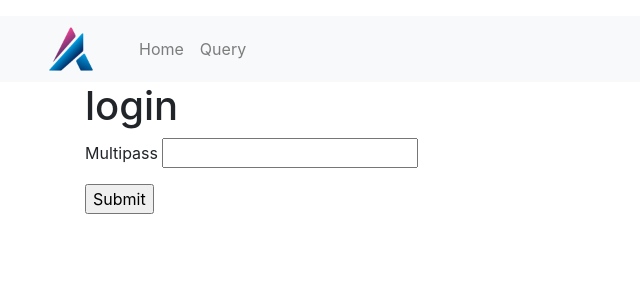
After one commit to juniozguedes/customers_dashboard, a Flask app: page /afbase/login in a window 1280 px wide. The commit adds this page. Shown: the top 300 px of the page, without its empty margins (0-640 px from the left). Run offline with Flask 2, Linux system fonts and the light colour scheme; some libraries are stand-ins or nearby versions.

Commit message:
Adicionado logica de login, tratamento de views para opec e admin ainda precisa ser feito, utilizado curso da prettyprinted como fonte

```diff
--- a/app.py
+++ b/app.py
@@ -1,15 +1,35 @@
 # -*- coding: utf-8 -*-
 import itertools
-from flask import Flask, request, redirect, url_for, render_template
+from flask import Flask, request, redirect, url_for, render_template, session
 from flask_sqlalchemy import SQLAlchemy
 from flask_modus import Modus
 from datetime import datetime
+from flask_login import LoginManager, UserMixin, login_user, login_required, logout_user, current_user
+from urlparse import urlparse, urljoin
 from sqlalchemy.dialects.postgresql import ARRAY
 
 app = Flask(__name__)
+
 app.config['SQLALCHEMY_DATABASE_URI'] = "postgres:///anunciantes"
+app.config['SECRET_KEY'] = 'thisissecret'
+app.config['USE_SESSION_FOR_NEXT'] = True
+
 modus = Modus(app)
 db = SQLAlchemy(app)
+login_manager = LoginManager()
+login_manager.init_app(app)
+login_manager.login_view = 'login'
+login_manager.login_message = 'You really need to login!'
+
+class User(UserMixin, db.Model):
+    id = db.Column(db.Integer, primary_key=True)
+    username = db.Column(db.String(30), unique=True)
+    password = db.Column(db.String(20))
+    role = db.Column(db.String(20))
+
+@login_manager.user_loader
+def load_user(user_id):
+    return User.query.get(int(user_id))
 
 class Anunciante(db.Model):
 
@@ -37,15 +57,50 @@ class Anunciante(db.Model):
         self.multitarifa = multitarifa
         self.extra = extra
         self.ficha = ficha
-        self.tags = ['0','0']
-        self.remid = ['0','0']
+        self.tags = ['t_0','t_1']
+        self.remid = ['t_1','t_1']
 
 @app.route('/')
 def root():
     return redirect(url_for('index'))
 
-@app.route('/students', methods=['POST','GET'])
-def index():
+@app.route('/afbase/login')
+def login():
+    #session['next'] = request.args.get('next')
+    return render_template('login.html')
+
+def is_safe_url(target):
+    ref_url = urlparse(request.host_url)
+    test_url = urlparse(urljoin(request.host_url,target))
+    return test_url.scheme in ('http','https') and \
+        ref_url.netloc == test_url.netloc
+
+@app.route('/logmein', methods=['POST'])
+def logmein():
+    username = request.form['username']
+
+    user = User.query.filter_by(username=username).first()
+
+    if not user:
+        return '<h1>User not found </h1>'
+
+    login_user(user, remember=True)
+
+    if 'next' in session:
+        next = session['next']
+
+        if is_safe_url(next):
+            return redirect(next)
+
+@app.route('/afbase/logout')
+@login_required
+def logout():
+    logout_user()
+    return redirect(url_for('afbase'))
+
+@app.route('/afbase', methods=['POST','GET'])
+@login_required
+def afbase():
     if request.method == 'POST':
         role = request.form['role']
         if role == '1':
@@ -63,14 +118,14 @@ def index():
         novo_anunciante = Anunciante(request.form['pid'], request.form['partner'], request.form['description'], role, multitarifa, request.form['extra'], request.form['ficha'])
         db.session.add(novo_anunciante)
         db.session.commit()
-        return redirect(url_for('index'))
+        return redirect(url_for('afbase'))
     return render_template('index.html', anunciantes = Anunciante.query.all())
 
-@app.route('/students/new')
+@app.route('/afbase/new')
 def new():
     return render_template('new.html')
 
-@app.route('/students/<int:pid>', methods=["GET", "PATCH", "DELETE"]) #We defined the page that will retrieve some info
+@app.route('/afbase/<int:pid>', methods=["GET", "PATCH", "DELETE"]) #We defined the page that will retrieve some info
 def show(pid):    #We passed some id for the user to specify which id will be shown
     novo_anunciante = Anunciante.query.filter_by(pid=pid).first()
     dict_test = {}
@@ -118,14 +173,19 @@ def edit(pid):
     anunciante = Anunciante.query.filter_by(pid=pid).first()
     return render_template('edit.html', anunciante = anunciante)
 
-@app.route('/anunciantes/<int:pid>/inner', methods=["GET"]) #We defined the page that will retrieve some info
+@app.route('/afbase/<int:pid>/inner', methods=["GET"]) #We defined the page that will retrieve some info
 def inner(pid):    #We passed some id for the user to specify which id will be shown
     novo_anunciante = Anunciante.query.filter_by(pid=pid).first()
     return render_template('inner.html', anunciante = novo_anunciante)
 
-@app.route('/anunciantes/relatorios/liberadas')
+@app.route('/afbase/relatorios/liberadas')
 def liberadas():
     return render_template('relatorios.html', anunciantes=Anunciante.query.filter_by(liberada=True))
 
+@app.route('/home')
+@login_required
+def home():
+    return 'The current user is' + current_user.username
+
 if __name__ == '__main__':
     app.run(debug=True, port=3000)
--- a/templates/base.html
+++ b/templates/base.html
@@ -13,7 +13,7 @@
 	</head>
 
 	<nav class="navbar-expand-lg navbar navbar-light bg-light">
-			<a href="{{url_for('index')}}"><img src="{{url_for('static',filename='img/afilio-maps.png')}}" style="margin-left: 30px;" width="50px" height="50px"></a>
+			<a href="{{url_for('afbase')}}"><img src="{{url_for('static',filename='img/afilio-maps.png')}}" style="margin-left: 30px;" width="50px" height="50px"></a>
 		<button class="navbar-toggler" type="button" data-toggle="collapse" data-target="#navbarTogglerDemo02" aria-controls="navbarTogglerDemo02" aria-expanded="false" aria-label="Toggle navigation">
 			<span class="navbar-toggler-icon"></span>
 		</button>
@@ -21,7 +21,7 @@
 		<div class="collapse navbar-collapse" id="navbarTogglerDemo02">
 			<ul class="navbar-nav mr-auto mt-2 mt-lg-0 ul_nav">
 				<li class="nav-item">
-		        	<a class="nav-link" href="{{url_for('index')}}">Home</a>
+		        	<a class="nav-link" href="{{url_for('afbase')}}">Home</a>
 		      	</li>
 				<li class="nav-item">
 					<a class="nav-link" href="{{url_for('liberadas')}}">Query</a>
--- /dev/null
+++ b/templates/login.html
@@ -0,0 +1,19 @@
+{% extends 'base.html' %}
+{% block content %}
+<div class="container">
+	<h1>login</h1>
+	<form action="{{url_for('logmein')}}" method="POST">
+		<p>Multipass <input type="password" name="username"></p>
+		<input type="submit">
+	</form>
+{% with messages = get_flashed_messages() %}
+{% if messages %}
+	<ul class="flashes">
+	{% for message in messages %}
+		<li>{{message}}</li>
+	{% endfor %}
+	</ul>
+{% endif %}
+{% endwith %}
+</div>
+{% endblock %}
```
Also changed, not shown: templates/relatorios.html (+4 -6 lines), 1 other file.
